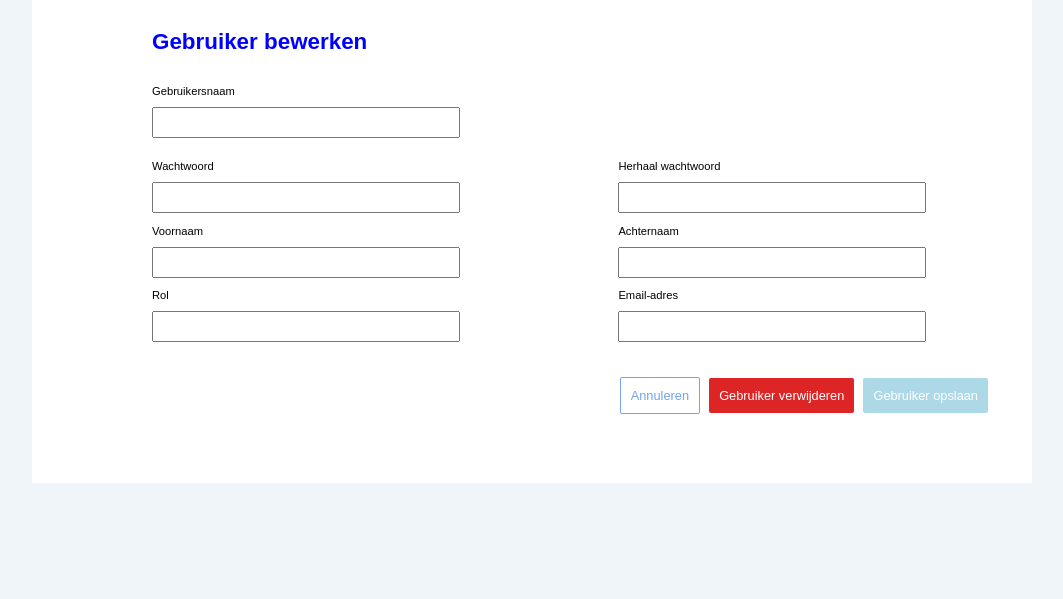
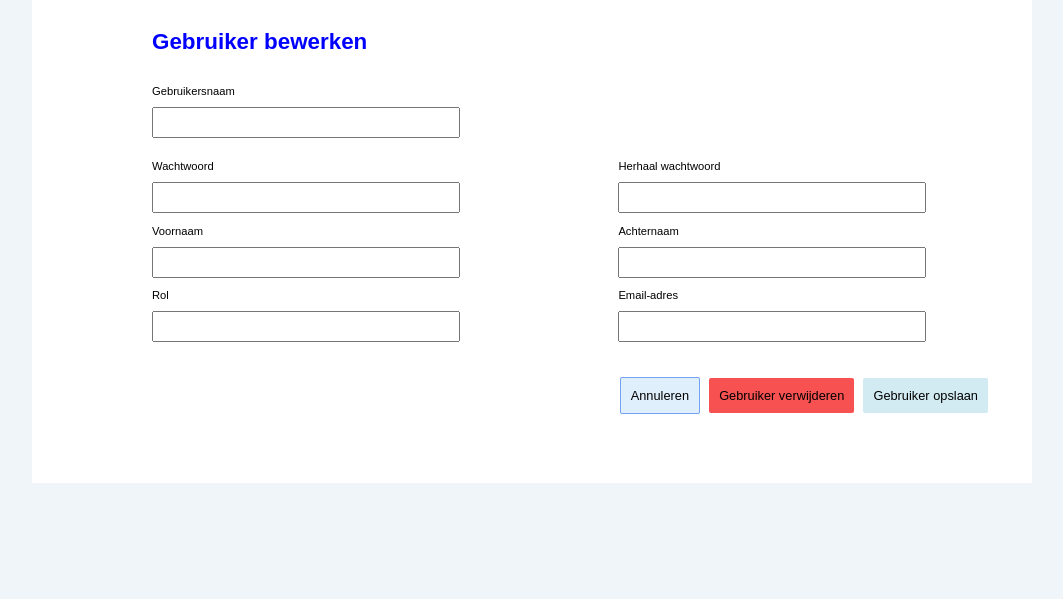
Before and after one commit to miwc14blue/ServerMonitor, a PHP site: page /html/updateUserForm.php in a window 1280 px wide. Shown: the part 209-808 px from the top of the page, without its empty margins (108-1171 px from the left). Run offline with PHP 8.4, Linux system fonts and the light colour scheme; the visitor is signed in with stand-in values (Sample User, id 1).

Commit message:
changes in styles-updateUserForm

```diff
--- a/css/styles-updateUserForm.css
+++ b/css/styles-updateUserForm.css
@@ -47,11 +47,6 @@ input {
     margin-bottom: 35px;
 }
 
-/* Button on hover & focus */
-.hoverColor:hover, .hoverColor:focus {
-    background-color: #2980B9;
-}
-
 #zend {
    text-align: right;
     margin-right: 41px;
@@ -61,21 +56,18 @@ input {
     border: 1px solid #73a2ef;
     border-radius: 2px;
     padding: 10px;
-    color: #73a2ef;
-    background-color:white;
+    color: black;
+    background-color:#e0effc;
     font-size: 0.8rem;
     margin: 3px;
 }
 
-#knopAnnuleren:hover, #knopAnnuleren:focus {
-    background-color: blueviolet;
-}
 
 #knopVerwijderen {
     border-radius: 2px;
     padding: 10px;
-    color: white;
-    background-color: #dd2525;
+    color: black;
+    background-color: #f75151;
     font-size: 0.8rem;
     margin: 3px;
 }
@@ -83,8 +75,19 @@ input {
 #knopOpslaan {
     border-radius: 2px;
     padding: 10px;
-    color: white;
-    background-color: lightblue;
+    color: black;
+    background-color: #d2ebf2;
     font-size: 0.8rem;
     margin: 3px;
 }
+
+
+a#knopAnnuleren:hover, a#knopOpslaan:hover {
+    color: white;
+    background-color: #6ba3ff;
+}
+
+a#knopVerwijderen:hover {
+    color: white;
+    background-color: #f90000;
+}
--- a/html/userListOverview.php
+++ b/html/userListOverview.php
@@ -64,7 +64,7 @@ if(!isset($_SESSION['username']) || !($_SESSION['role']=='admin')){
                     <a href="updateUserForm.php" id="potlood"><i class="fa fa-pencil" ></i></a>
                 </td>
                 <td>
-                    <a href="updateUserForm.php" id="prullenbak"><i class="fa fa-trash"></i></a>
+                    <a href="" id="prullenbak"><i class="fa fa-trash"></i></a>
                 </td>
             </tr>
             <?php
```
